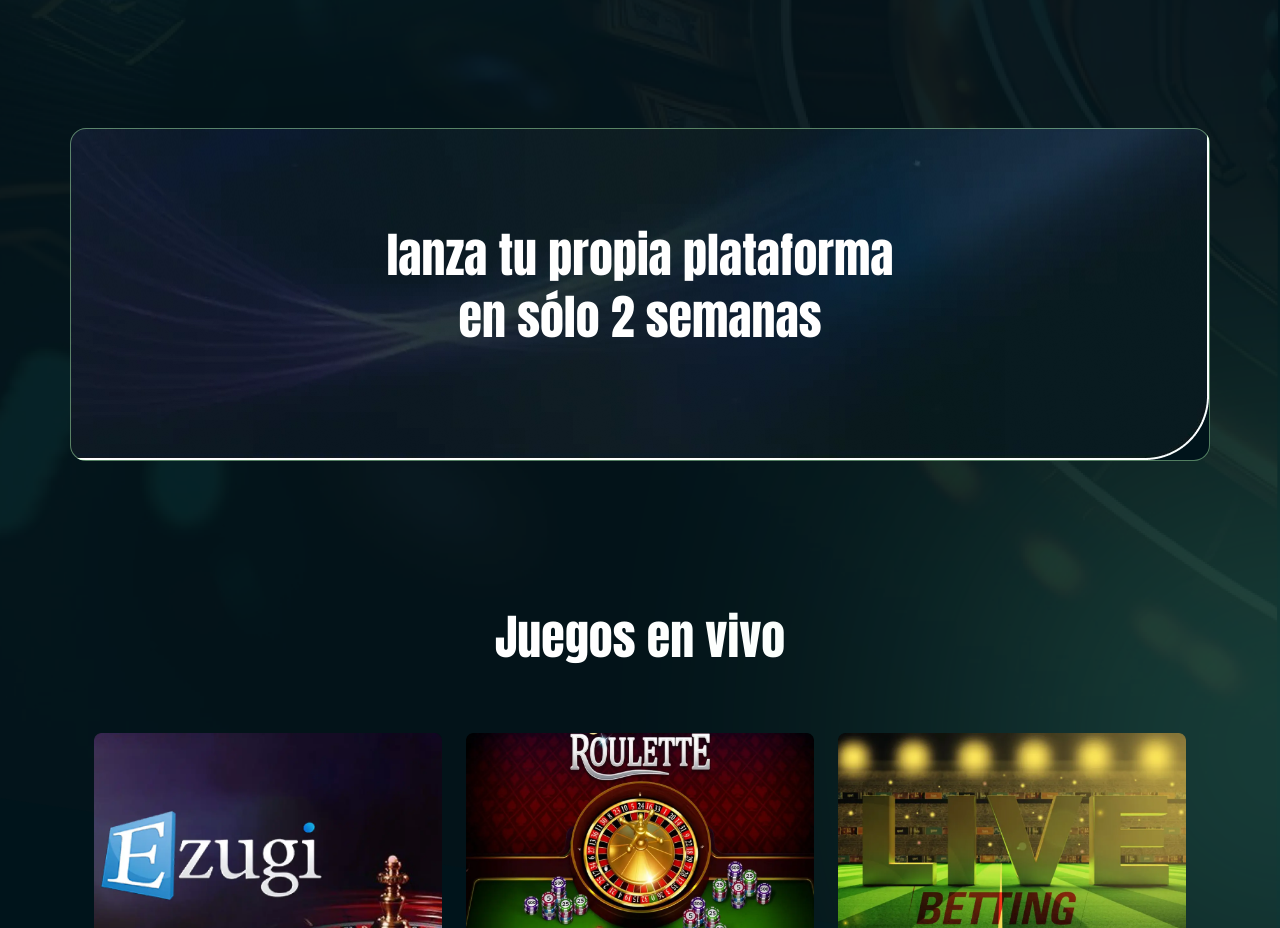
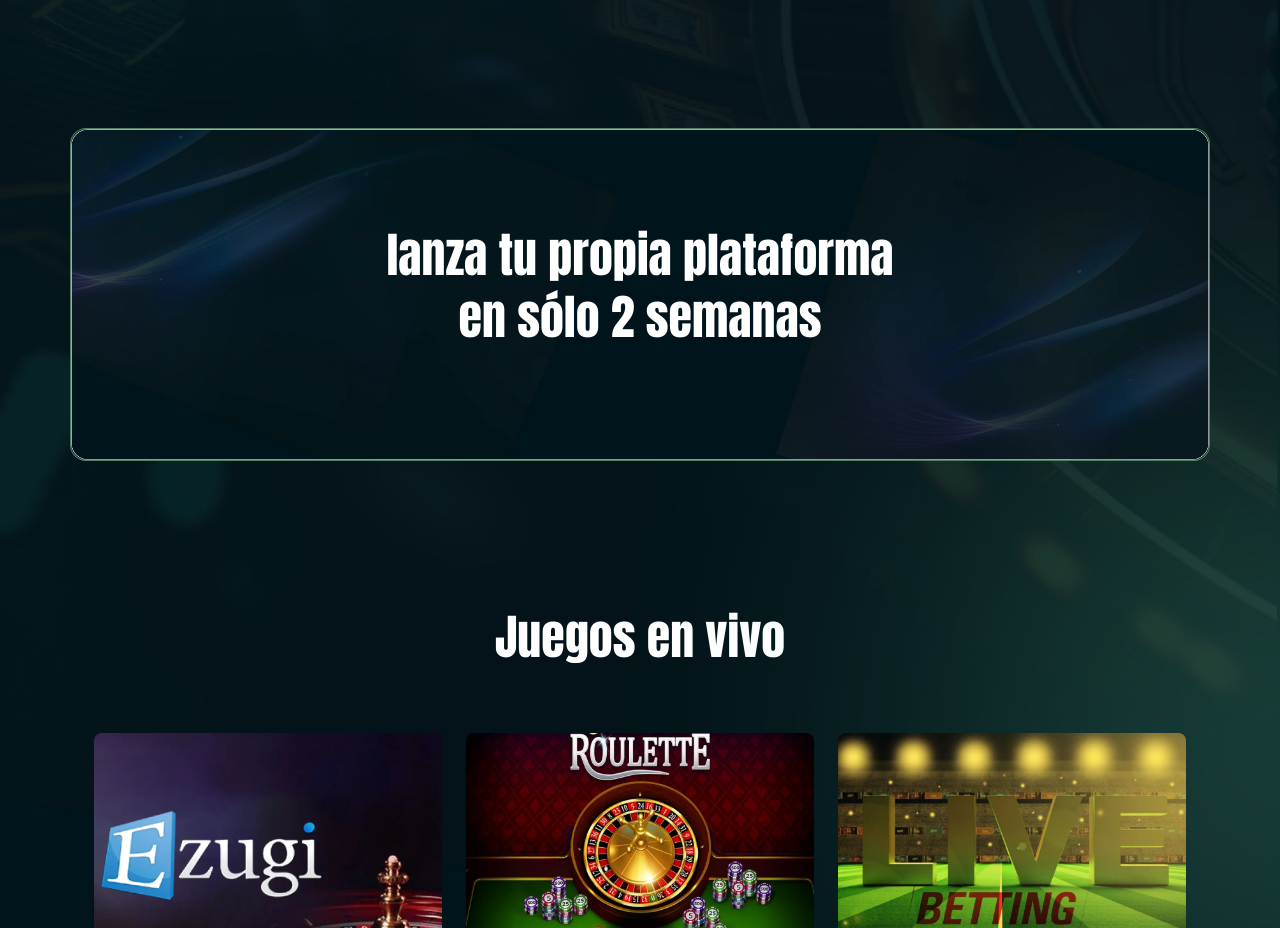
Before and after one commit to kapiLveraM/Exclusive-game, a Next.js app: page / in a window 1280 px wide. Shown: the part 4300-5228 px from the top of the page. Built offline with nearby package versions, Linux system fonts and the light colour scheme.

Commit message:
error solging

```diff
--- a/src/components/Lanza.jsx
+++ b/src/components/Lanza.jsx
@@ -13,7 +13,7 @@ const Lanza = () => {
       className="mx-3 rounded-2xl mb-20 xl:mb-36 pb-2"
     >
       {/* Container for platform launch */}
-      <div className="container max-w-[1140px] mx-auto relative bg-[url('/assets/images/background/plataforma_bg_image.webp')] bg-no-repeat backdrop-blur-3xl bg-black bg-[100%_100%] rounded-2xl border-[0.5px] border-[#b5ffb574]">
+      <div className="container max-w-[1140px] mx-auto relative bg-[url('/assets/images/background/plataforma_bg_image.webp')] bg-no-repeat bg-size-full backdrop-blur-3xl bg-black  rounded-2xl border-[0.5px] border-[#b5ffb574]">
         {/* Content */}
         <div className="xl:py-24 md:py-20 py-10 flex items-center justify-center">
           <p className="font-Anton font-normal text-white xl:text-5xl text-3xl mb-4 text-center !leading-[128%] max-w-[520px] mx-auto">
--- a/src/components/NuestrosAtributos.jsx
+++ b/src/components/NuestrosAtributos.jsx
@@ -151,7 +151,10 @@ const NuestrosAtributos = () => {
             protegidas por cifrado SSL de 256 bits.
           </p>
           {/* Slots cards */}
-          <div className="flex flex-wrap justify-center mt-5 sm:mt-8 md:mt-14 pt-1">
+          <div data-aos="fade-up"
+                data-aos-easing="linear"
+                data-aos-duration="1000"
+                data-aos-delay="400" className="flex flex-wrap justify-center mt-5 sm:mt-8 md:mt-14 pt-1">
             {SlotCardContent.map((value, index) => (
               <div
                 key={index}
```
